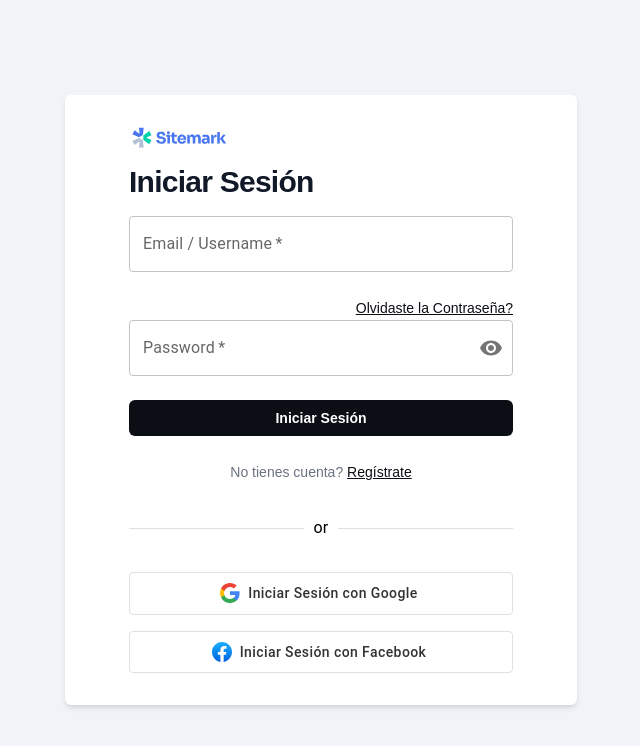
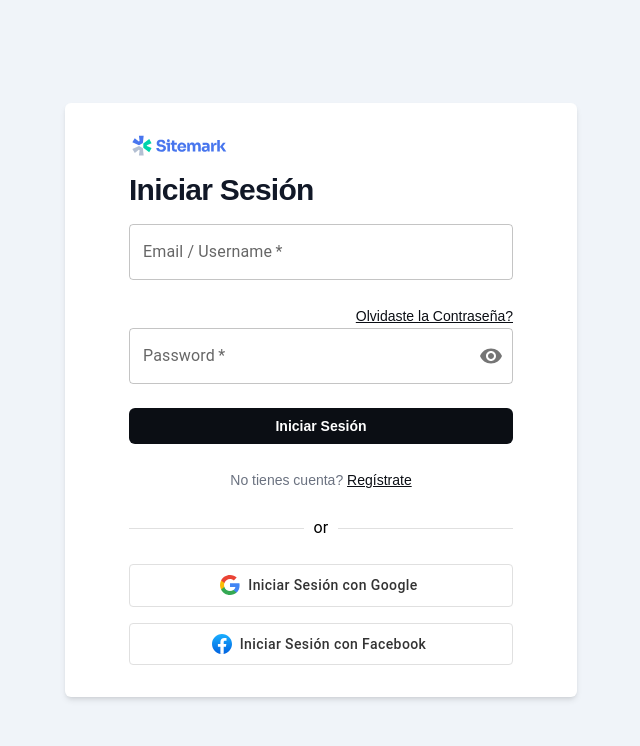
Before and after one commit to Ovtt17/survey-app-ui, a React (Vite) app: page /login in a window 1280 px wide. Shown: the top 746 px of the page, without its empty margins (319-959 px from the left). Built offline with nearby package versions, Linux system fonts and the light colour scheme; no server answers.

Commit message:
Refactor: Adjust margin in OrSeparator component

```diff
--- a/src/components/sign-in/OrSeparator.tsx
+++ b/src/components/sign-in/OrSeparator.tsx
@@ -2,7 +2,7 @@
 
 const OrSeparator = () => {
   return (
-    <Box display="flex" alignItems="center" marginY={2}>
+    <Box display="flex" alignItems="center" marginY={1}>
       <Divider style={{ flex: 1 }} />
       <Typography variant="body1" style={{ margin: '0 10px' }}>or</Typography>
       <Divider style={{ flex: 1 }} />
```
